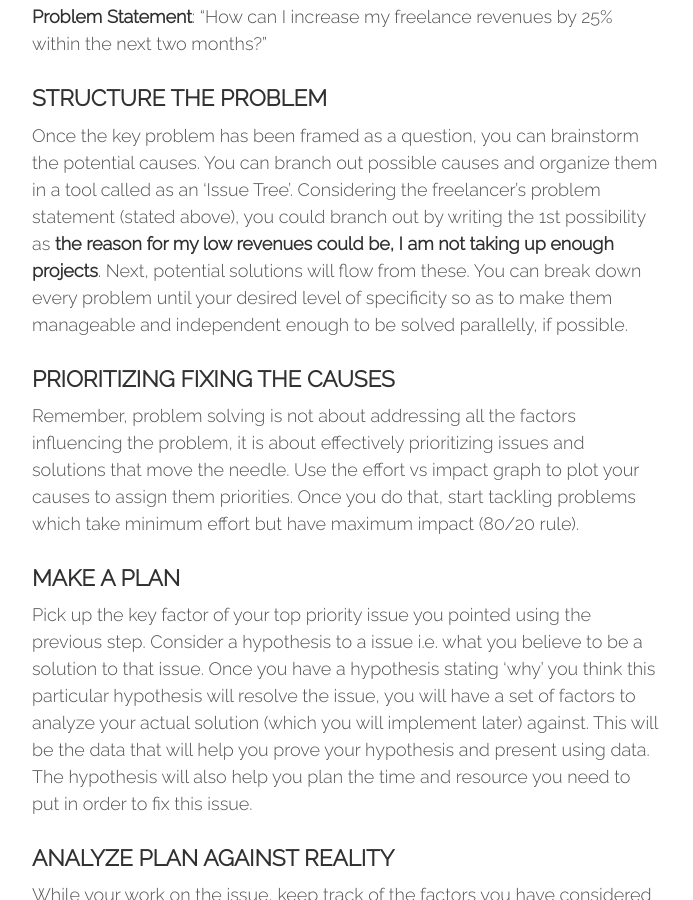
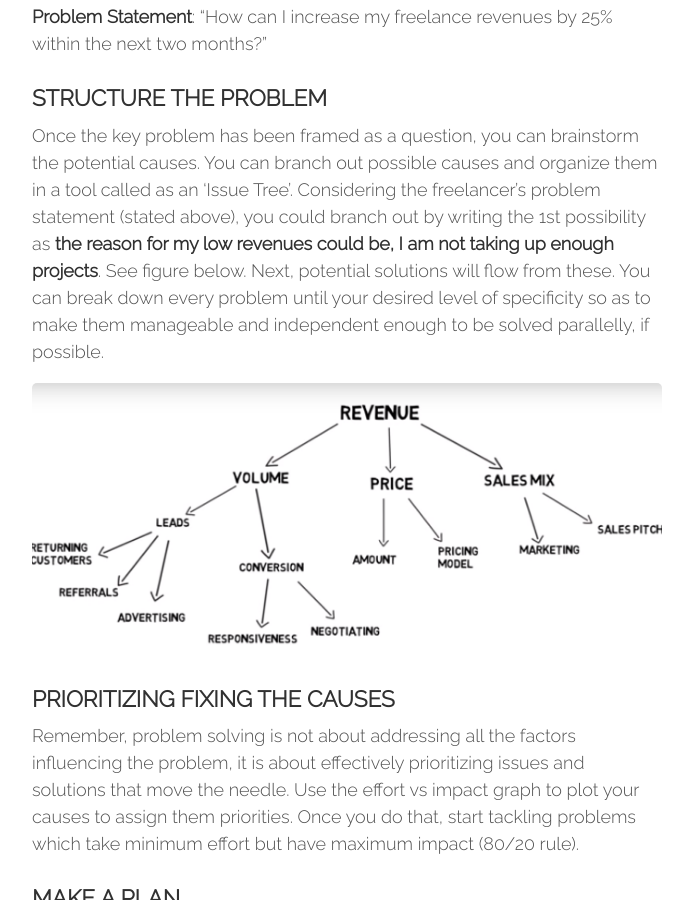
Before and after one commit to kaizer1v/kaizer1v.github.io, a Jekyll site: the page built from _posts/2016-05-28-problem-solving.md, in a window 1280 px wide and 900 px high, scrolled down 1694 px. Shown: the whole window, without its empty margins (293-986 px from the left). Built offline with Jekyll 4.4.1, drawn with Linux system fonts in a browser that asks for light colours; nearby versions of some CDN libraries.

Commit message:
Example image

```diff
--- a/_posts/2016-05-28-problem-solving.md
+++ b/_posts/2016-05-28-problem-solving.md
@@ -39,7 +39,9 @@ OR
 **Problem Statement**: "How can I increase my freelance revenues by 25% within the next two months?"
 
 ### STRUCTURE THE PROBLEM
-Once the key problem has been framed as a question, you can brainstorm the potential causes. You can branch out possible causes and organize them in a tool called as an 'Issue Tree'. Considering the freelancer's problem statement (stated above), you could branch out by writing the 1st possibility as __the reason for my low revenues could be, I am not taking up enough projects__. Next, potential solutions will flow from these. You can break down every problem until your desired level of specificity so as to make them manageable and independent enough to be solved parallelly, if possible.
+Once the key problem has been framed as a question, you can brainstorm the potential causes. You can branch out possible causes and organize them in a tool called as an 'Issue Tree'. Considering the freelancer's problem statement (stated above), you could branch out by writing the 1st possibility as __the reason for my low revenues could be, I am not taking up enough projects__. See figure below. Next, potential solutions will flow from these. You can break down every problem until your desired level of specificity so as to make them manageable and independent enough to be solved parallelly, if possible.
+
+![Issue Tree](/assets/issue_tree_example.png)
 
 ### PRIORITIZING FIXING THE CAUSES
 Remember, problem solving is not about addressing all the factors influencing the problem, it is about effectively prioritizing issues and solutions that move the needle. Use the effort vs impact graph to plot your causes to assign them priorities. Once you do that, start tackling problems which take minimum effort but have maximum impact (80/20 rule).
```
